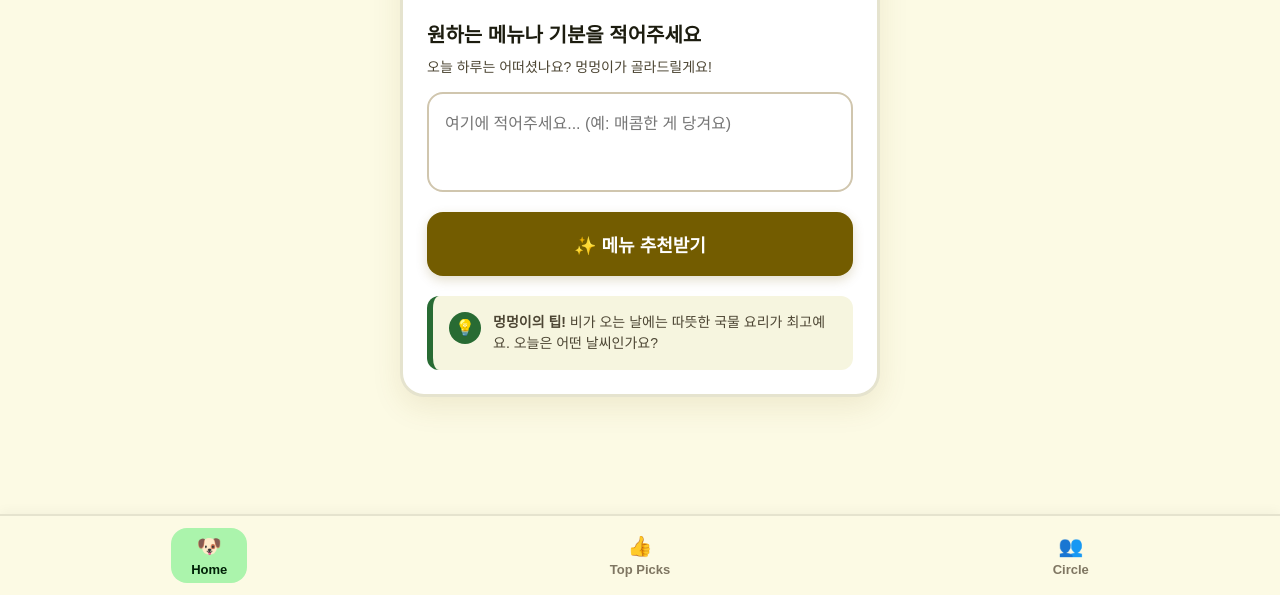
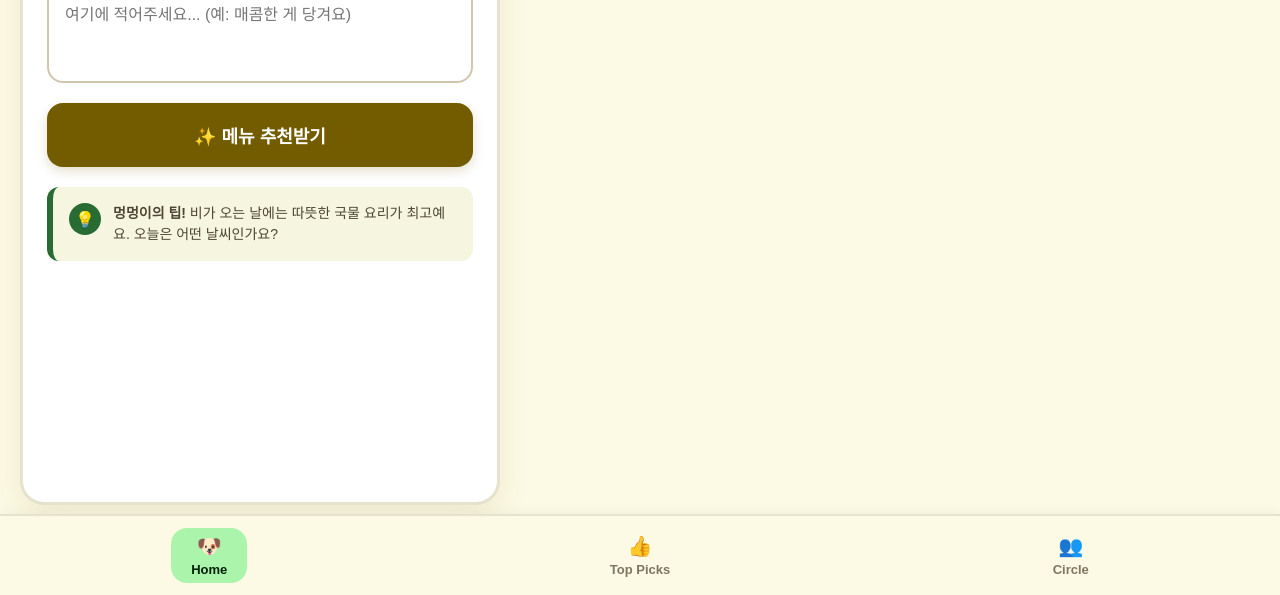
Before and after one commit to ybag43878-png/ssss, a website: page index.html in a window 1280 px wide. Shown: the part 205-800 px from the top of the page. Drawn offline with Linux system fonts and the light colour scheme.

Commit message:
Update index.html

```diff
--- a/index.html
+++ b/index.html
@@ -11,7 +11,7 @@
             background-color: #fcfae4;
             color: #1c1c0f;
             display: flex;
-            justify-content: center;
+            justify-content: center；
             align-items: center;
             min-height: 100vh;
             padding: 20px;
```
